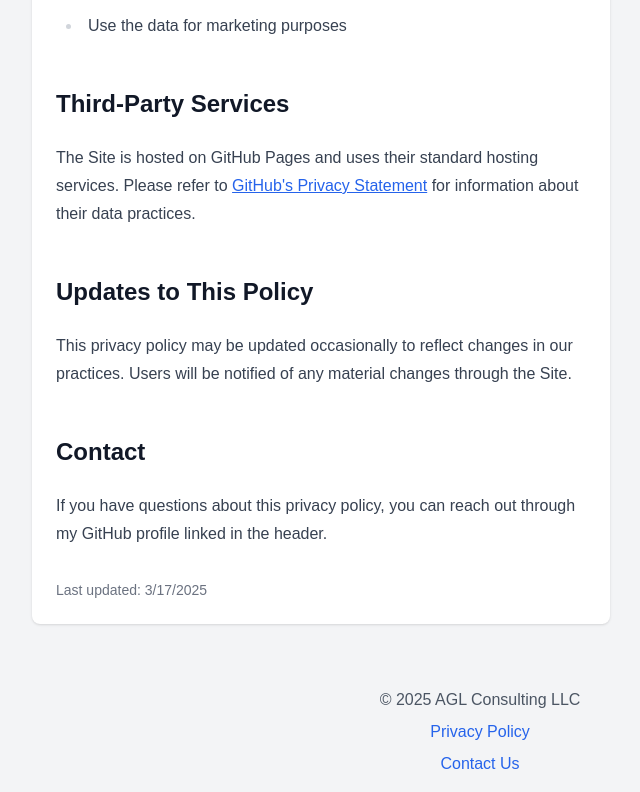
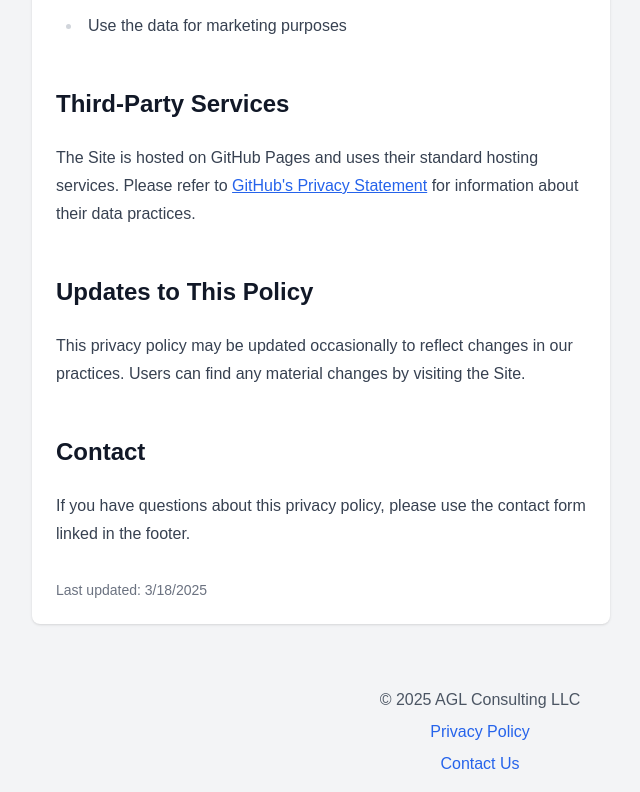
Before and after one commit to AGLFlorida/aglflorida.github.io, a Next.js app: page /privacy in a window 1280 px wide. Shown: the part 960-1752 px from the top of the page, without its empty margins (160-800 px from the left). Built offline with nearby package versions, Linux system fonts and the light colour scheme.

Commit message:
chore: update privacy policy.

```diff
--- a/src/app/privacy/page.tsx
+++ b/src/app/privacy/page.tsx
@@ -43,17 +43,16 @@ export default function PrivacyPage() {
         <h2>Updates to This Policy</h2>
         <p>
           This privacy policy may be updated occasionally to reflect changes in our practices.
-          Users will be notified of any material changes through the Site.
+          Users can find any material changes by visiting the Site.
         </p>
 
         <h2>Contact</h2>
         <p>
-          If you have questions about this privacy policy, you can reach out through my GitHub profile
-          linked in the header.
+          If you have questions about this privacy policy, please use the contact form linked in the footer.
         </p>
 
         <p className="text-sm text-gray-500 mt-8">
-          Last updated: {new Date().toLocaleDateString()}
+          Last updated: 3/18/2025 {/*new Date().toLocaleDateString()*/}
         </p>
       </div>
     </div>
```
